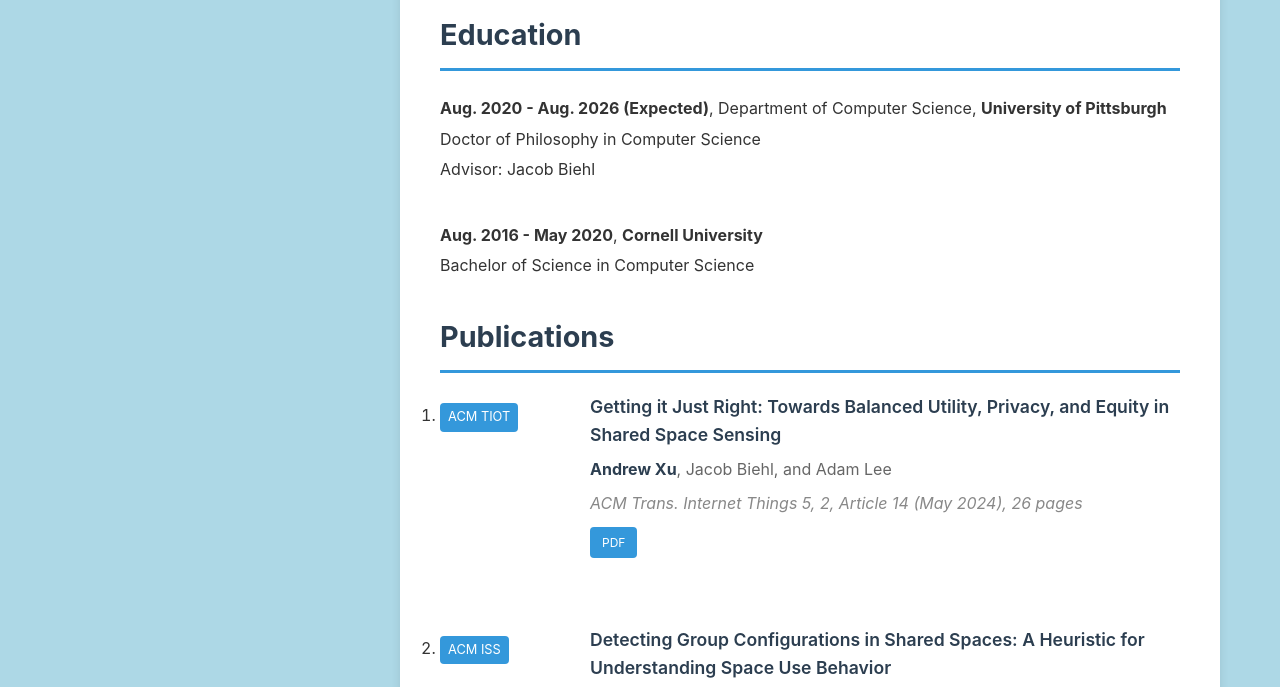
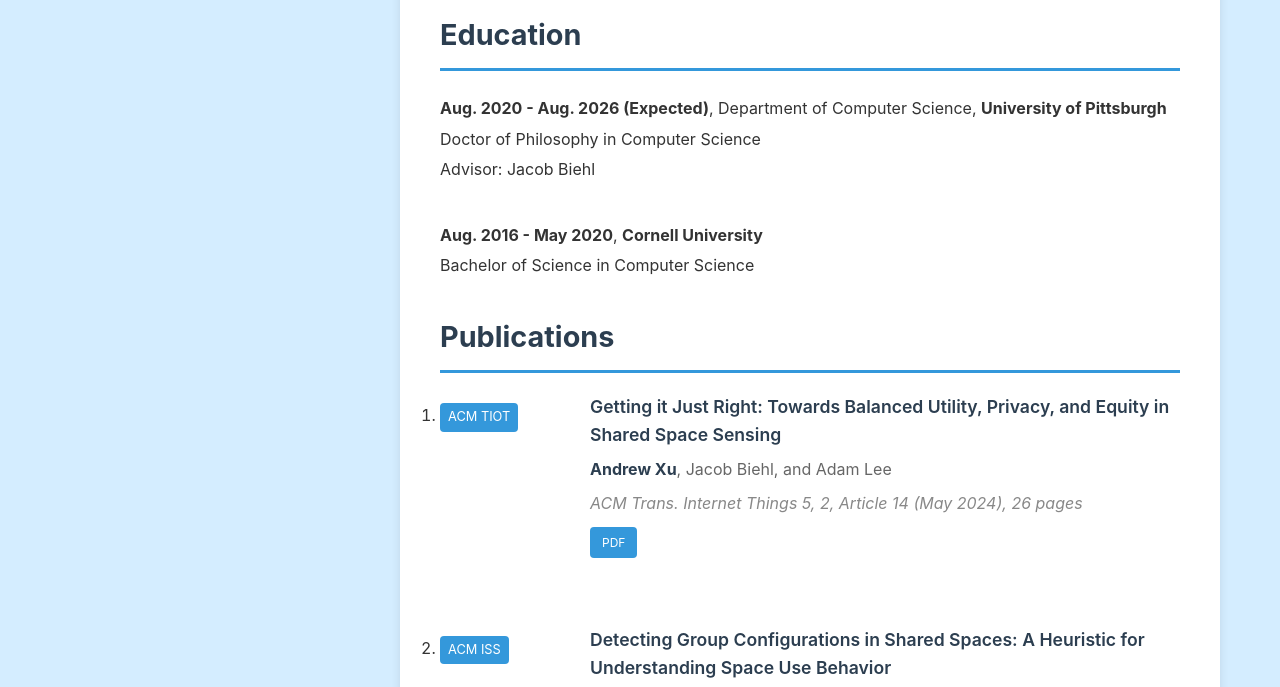
Before and after one commit to anx8-pitt/anx8-pitt.github.io, a plain HTML site: page index.html in a window 1280 px wide. Shown: the part 636-1323 px from the top of the page. Drawn offline with Linux system fonts and the light colour scheme; some icons are missing.

Commit message:
Update index.html

```diff
--- a/index.html
+++ b/index.html
@@ -22,7 +22,7 @@
         font-family: -apple-system, BlinkMacSystemFont, "Segoe UI", Roboto, Oxygen-Sans, Ubuntu, Cantarell, "Helvetica Neue", sans-serif;
         line-height: 1.6;
         color: #333;
-        background: #ADD8E6;
+        background: #D4EDFF;
       }
 
       .wrapper {
```
